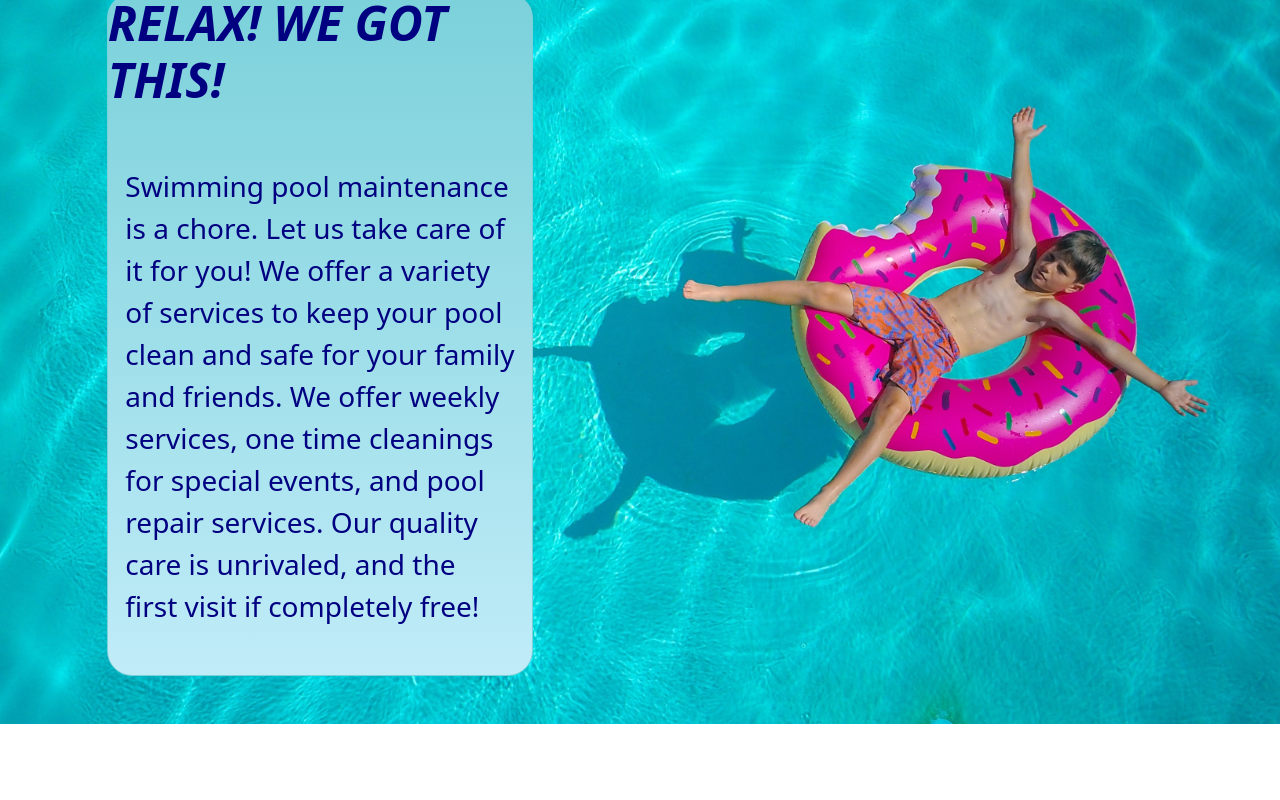
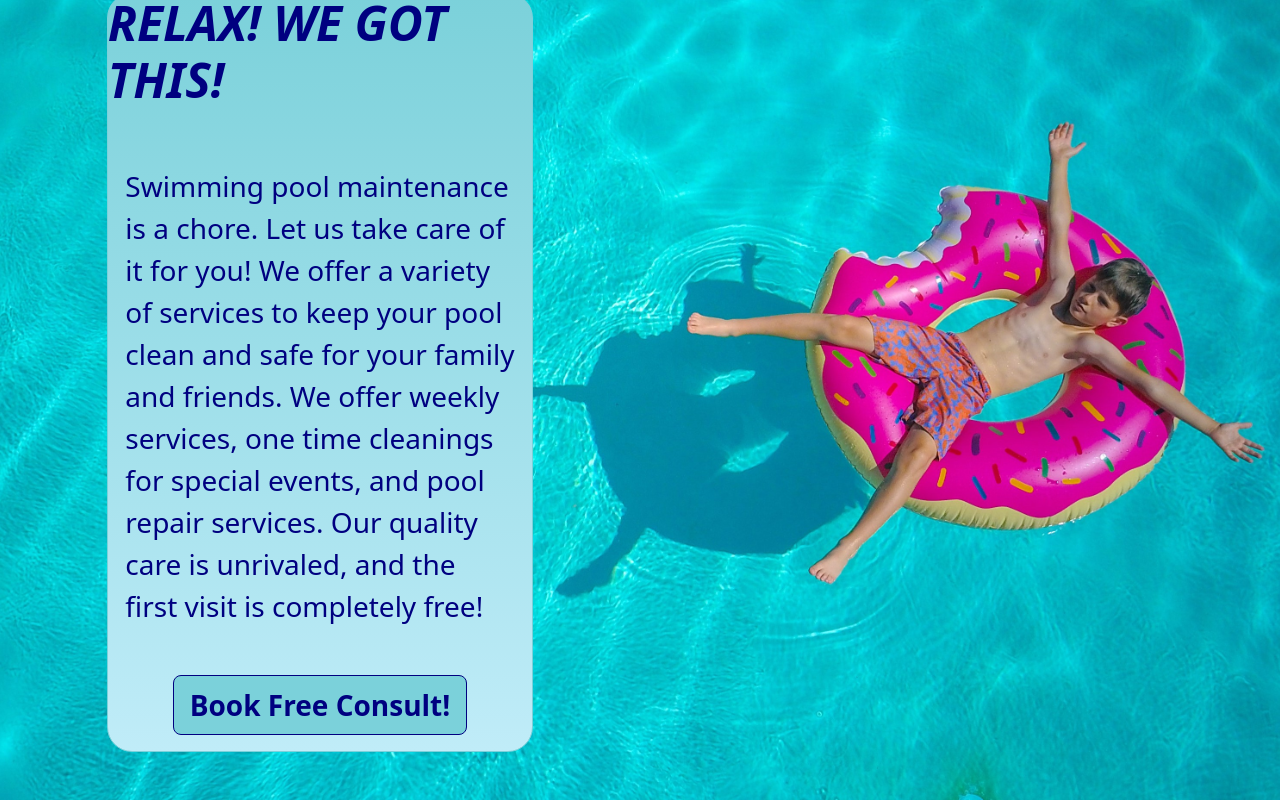
Before and after one commit to tbohn2/poseidon-pools, a React (Create React App) app in the folder client/: page / in a window 1280 px wide. Shown: the part 253-1053 px from the top of the page. Before the commit the page ends 977 px from the top, so only its background shows below. Built offline with nearby package versions, Linux system fonts and the light colour scheme.

Commit message:
Added button to book consult

```diff
--- a/client/src/components/pages/Home.js
+++ b/client/src/components/pages/Home.js
@@ -1,4 +1,5 @@
 import React from 'react';
+import { Link } from 'react-router-dom';
 import poolBG from '../assets/poolBG.jpg'
 import poolFloat from '../assets/poolFloat.jpg'
 import '../styles/home.css'
@@ -13,7 +14,9 @@ const Home = () => {
                     <p className='fs-3 my-5 col-11'>
                         Swimming pool maintenance is a chore. Let us take care of it for you! We offer a variety of services to keep your pool clean and safe for your
                         family and friends. We offer weekly services, one time cleanings for special events, and pool repair services.
-                        Our quality care is unrivaled, and the first visit if completely free!</p>
+                        Our quality care is unrivaled, and the first visit is completely free!
+                    </p>
+                    <Link className='btn btn-lg mb-3 fs-3 fw-semibold bookBtn' to='/book'>Book Free Consult!</Link>
                 </div>
             </div>
 
--- a/client/src/components/styles/home.css
+++ b/client/src/components/styles/home.css
@@ -18,3 +18,9 @@
     font-style: oblique;
     color: navy
 }
+
+.bookBtn.btn {
+    background-color: var(--blue);
+    color: navy;
+    border: 1px solid navy;
+}
```
